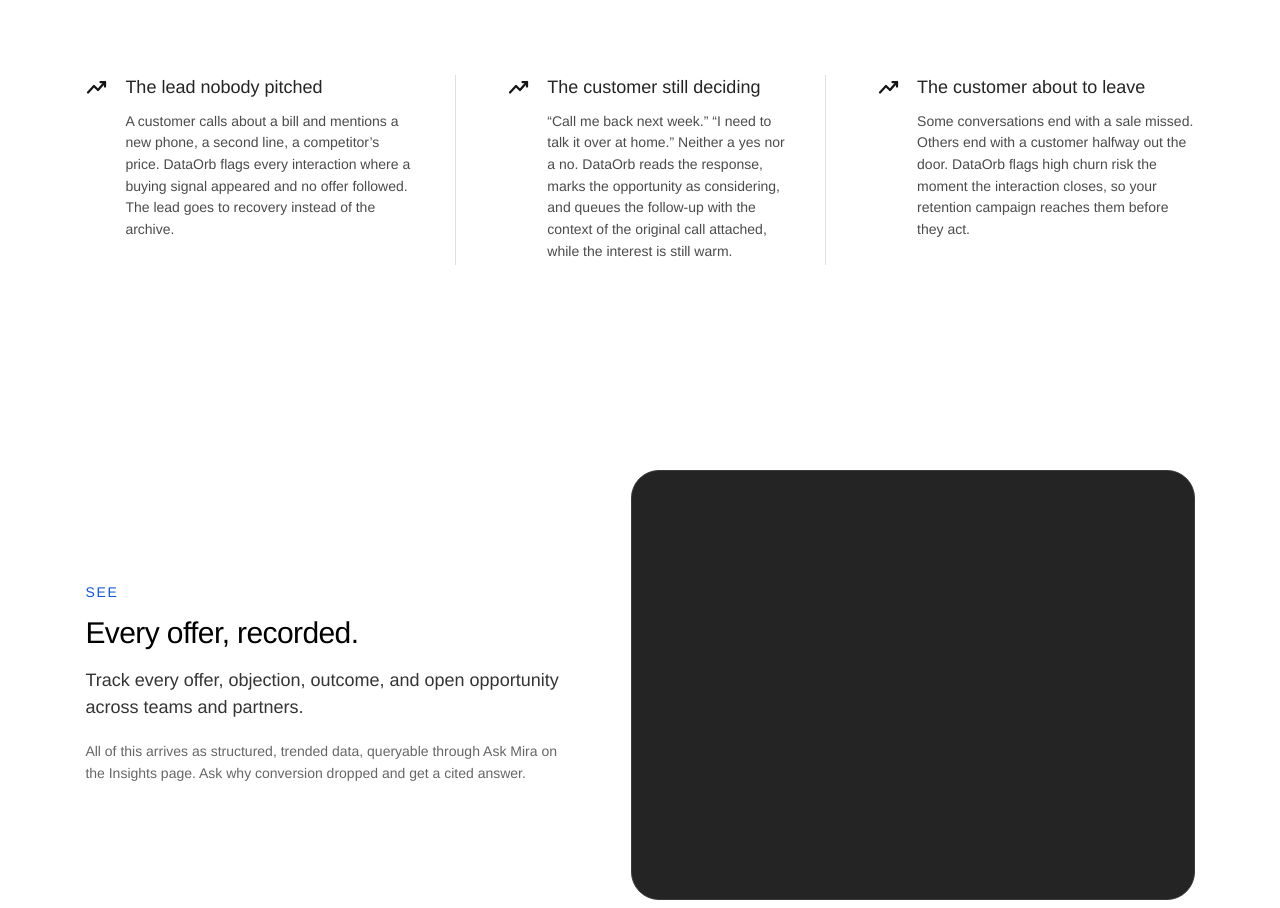
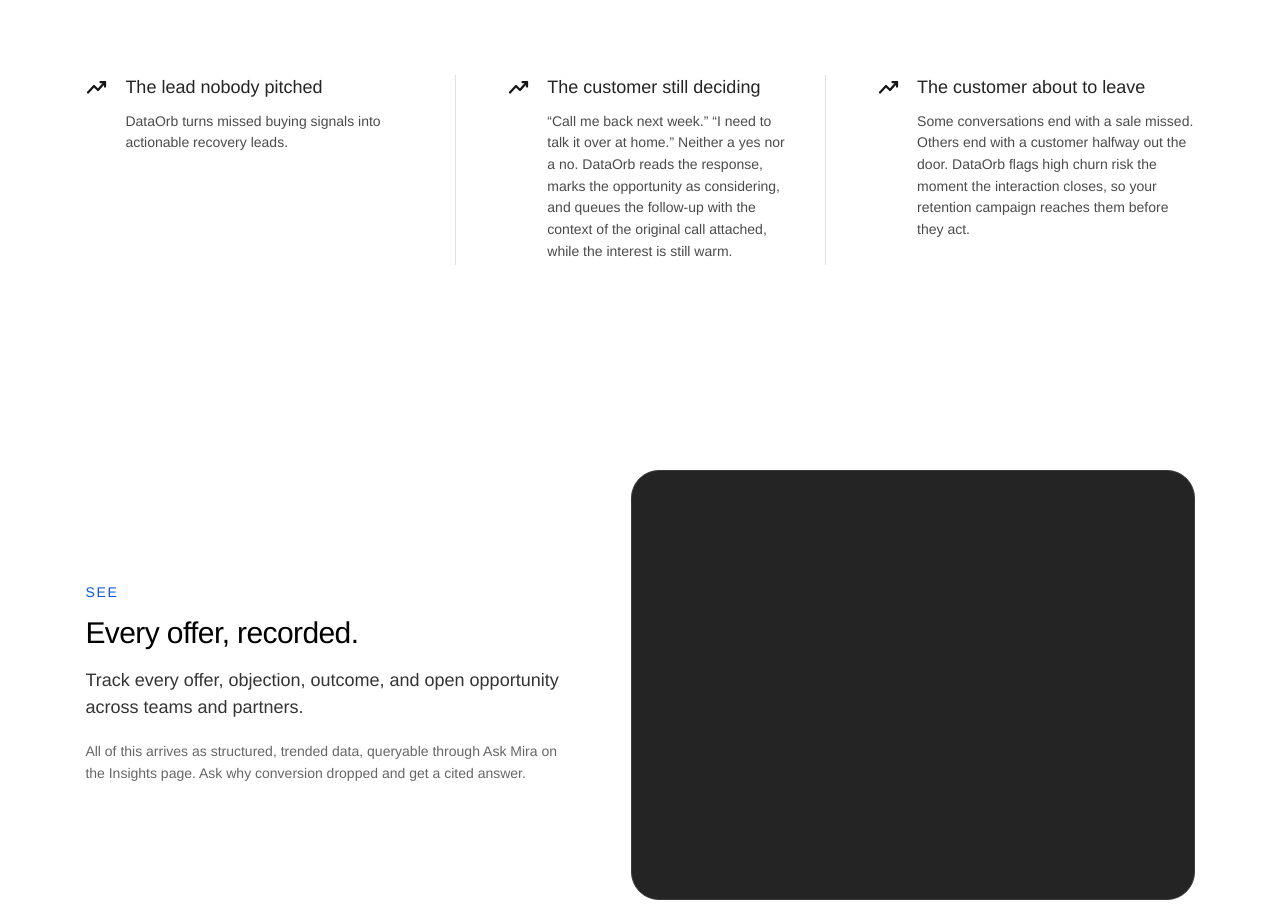
Before and after one commit to Umesh0014/DO-website, a Next.js app: page /revenue-intelligence in a window 1280 px wide. Shown: the part 1334-2242 px from the top of the page. Built offline with nearby package versions, Linux system fonts and the light colour scheme; a web font is replaced by a local one.

Commit message:
Refine missed lead feature copy

```diff
--- a/app/components/IntelligenceLandingPage.tsx
+++ b/app/components/IntelligenceLandingPage.tsx
@@ -77,7 +77,7 @@
     features: [
       {
         title: "The lead nobody pitched",
-        body: "A customer calls about a bill and mentions a new phone, a second line, a competitor’s price. DataOrb flags every interaction where a buying signal appeared and no offer followed. The lead goes to recovery instead of the archive.",
+        body: "DataOrb turns missed buying signals into actionable recovery leads.",
       },
       {
         title: "The customer still deciding",
```
